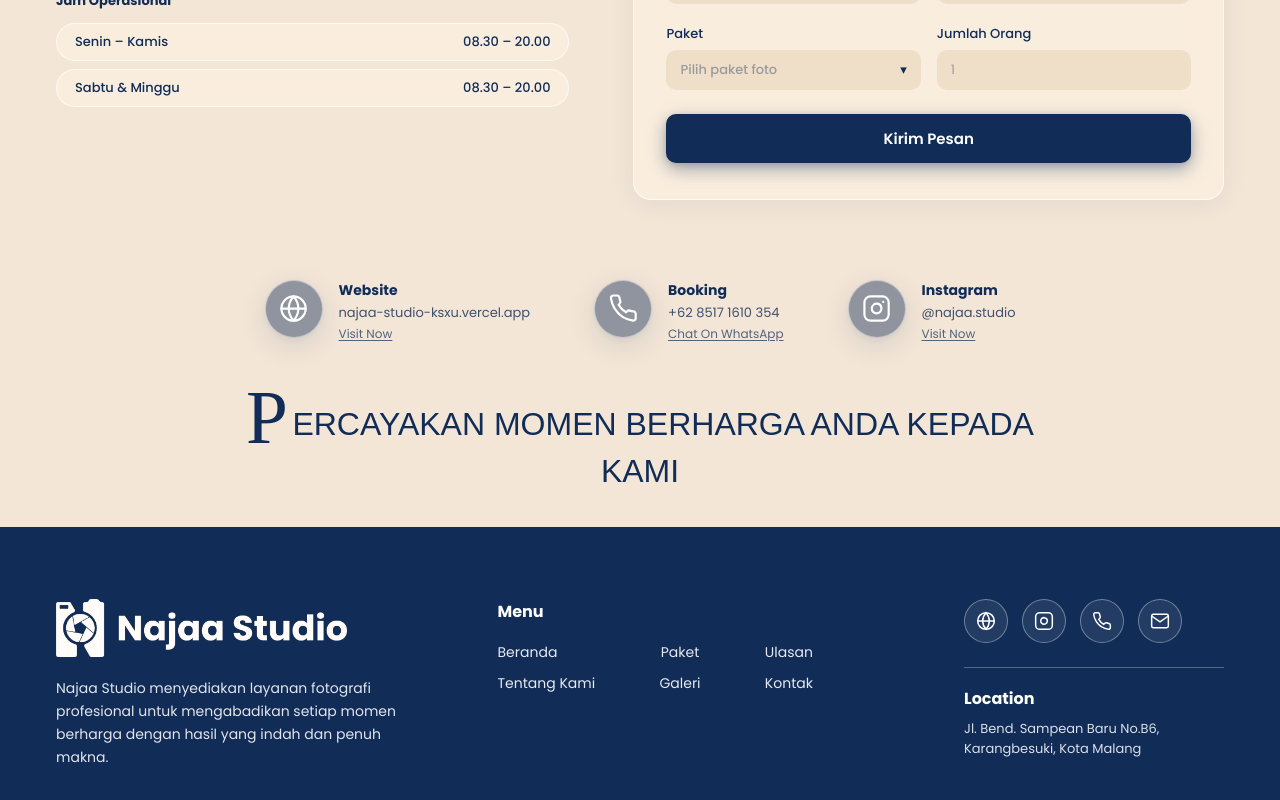
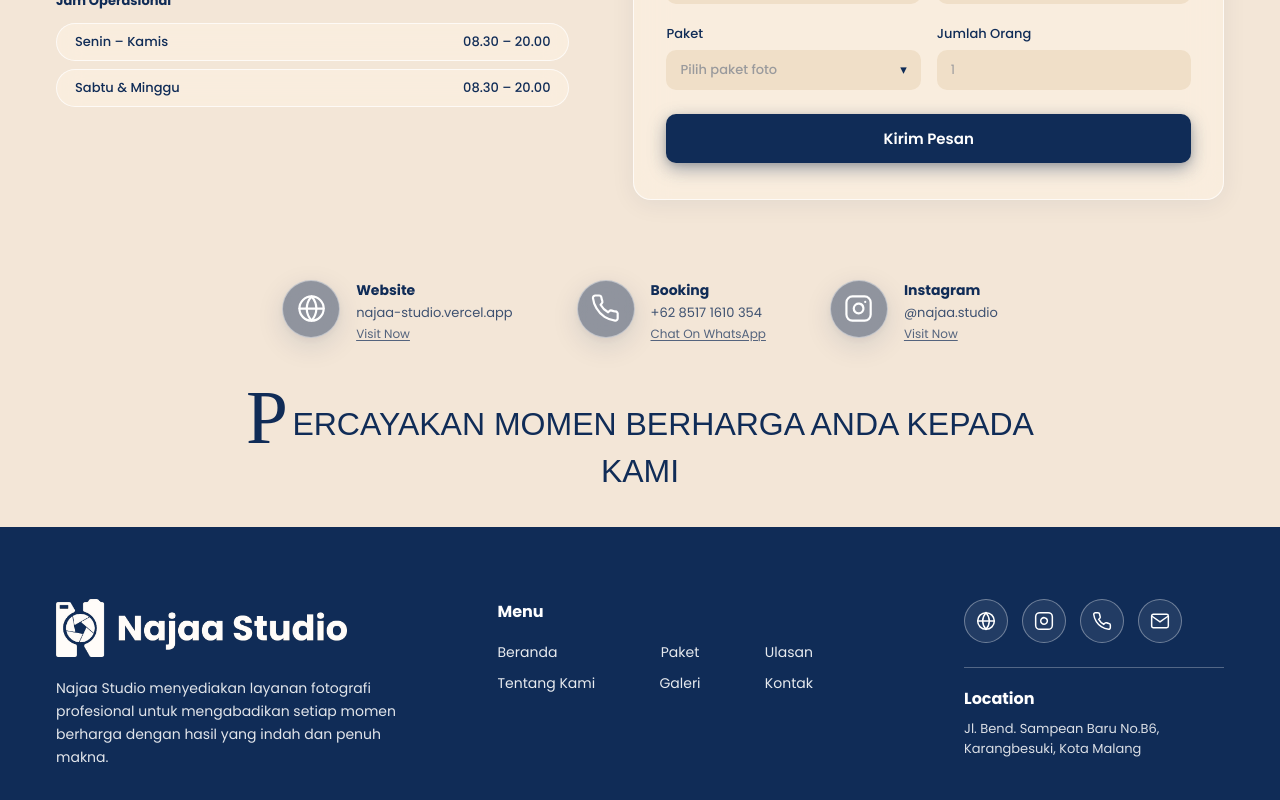
Before and after one commit to joceassh/najaa-studio, a React (Create React App) app: page / in a window 1280 px wide. Shown: the part 5062-5862 px from the top of the page. Built offline with nearby package versions, Linux system fonts and the light colour scheme; a web font is replaced by a local one.

Commit message:
Update website links in HomePage component to reflect new domain. Adjusted href attributes for both contact link and footer social link for consistency.

```diff
--- a/src/App.js
+++ b/src/App.js
@@ -1295,8 +1295,8 @@ function HomePage() {
             </div>
             <div className="contact-link-body">
               <p className="contact-link-label">Website</p>
-              <p className="contact-link-value">najaa-studio-ksxu.vercel.app</p>
-              <a href="https://najaa-studio-ksxu.vercel.app" className="contact-link-action" target="_blank" rel="noreferrer">Visit Now</a>
+              <p className="contact-link-value">najaa-studio.vercel.app</p>
+              <a href="https://najaa-studio.vercel.app/" className="contact-link-action" target="_blank" rel="noreferrer">Visit Now</a>
             </div>
           </div>
 
@@ -1389,7 +1389,7 @@ function HomePage() {
           <div className="footer-aside">
             <div className="footer-social">
               <a
-                href="https://najaa-studio-ksxu.vercel.app"
+                href="https://najaa-studio.vercel.app/"
                 className="footer-social-btn"
                 target="_blank"
                 rel="noreferrer"
```
